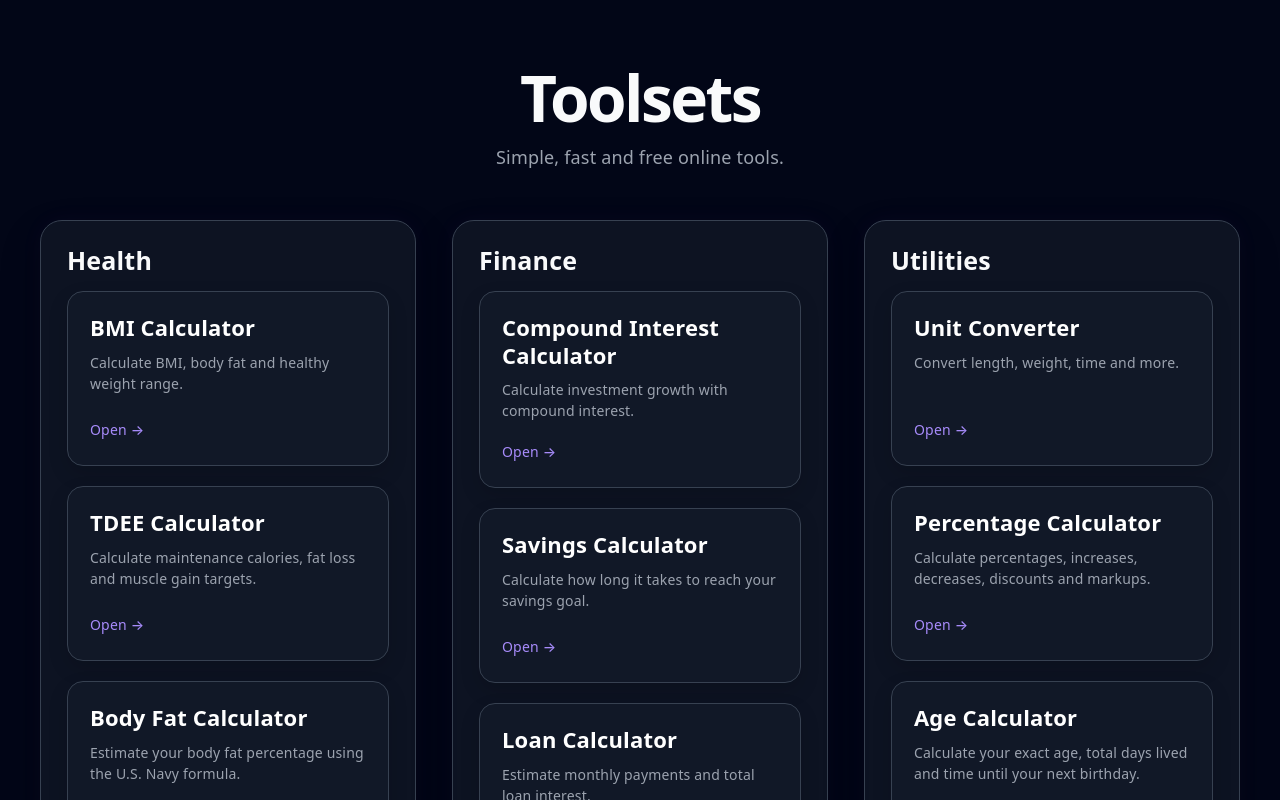
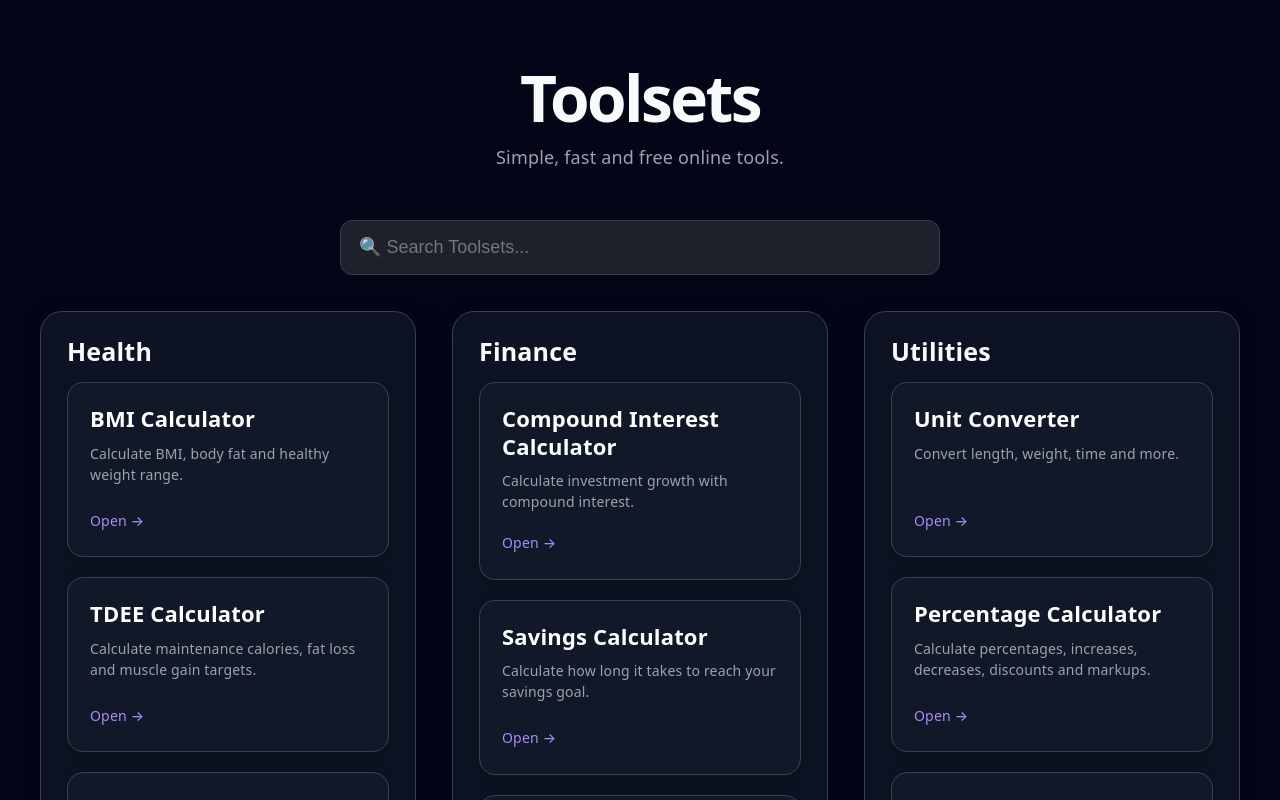
Before and after one commit to KottBeggemott/toolsets-home, a React (Vite) app: page / in a window 1280 px wide. Shown: the top 800 px of the page. Built offline with nearby package versions, Linux system fonts and the light colour scheme.

Commit message:
Add homepage tool search

```diff
--- a/src/App.css
+++ b/src/App.css
@@ -191,3 +191,29 @@
     padding: 18px;
   }
 }
+.search-container {
+  max-width: 600px;
+  margin: 2rem auto;
+}
+
+.search-input {
+  width: 100%;
+  padding: 0.9rem 1rem;
+  border: 1px solid #363d49;
+  border-radius: 12px;
+  background: #1c212b;
+  color: #fff;
+  font-size: 1rem;
+  box-sizing: border-box;
+}
+
+.search-input:focus {
+  outline: 2px solid #7583ff;
+  outline-offset: 2px;
+}
+.no-search-results {
+  margin: 3rem auto;
+  text-align: center;
+  color: #a9b0bd;
+  font-size: 1.1rem;
+}
--- a/src/App.tsx
+++ b/src/App.tsx
@@ -1,3 +1,4 @@
+import { useState } from "react";
 import "./App.css";
 import CompoundInterestCalculator from "./tools/compound-interest/CompoundInterestCalculator";
 import WorldCupMatchPredictor from "./tools/world-cup-match-predictor/WorldCupMatchPredictor";
@@ -11,44 +12,8 @@ import BMICalculator from "./tools/BMI-Calculator/BMICalculator";
 import UnitConverter from "./tools/Unit-Converter/UnitConverter";
 import AgeCalculator from "./tools/age-calculator/AgeCalculator";
 import TimezoneDifferenceCalculator from "./tools/TimezoneDifferenceCalculator/TimezoneDifferenceCalculator";
-function App() {
-  if (window.location.pathname === "/compound-interest") {
-  return <CompoundInterestCalculator />;
-}
-  if (window.location.pathname === "/tdee-calculator") {
-  return <TDEECalculator />;
-}
-  if (window.location.pathname === "/world-cup-timezone-converter") {
-  return <WorldCupTimezoneConverter />;
-}
-if (window.location.pathname === "/world-cup-match-predictor") {
-  return <WorldCupMatchPredictor />;
-}
-if (window.location.pathname === "/body-fat-calculator") {
-  return <BodyFatCalculator />;
-}
-if (window.location.pathname === "/percentage-calculator") {
-  return <PercentageCalculator />;
-}
-if (window.location.pathname === "/savings-calculator") {
-  return <SavingsCalculator />;
-}
-if (window.location.pathname === "/loan-calculator") {
-  return <LoanCalculator />;
-}
-if (window.location.pathname === "/bmi-calculator") {
-  return <BMICalculator />;
-}
-if (window.location.pathname === "/unit-converter") {
-  return <UnitConverter />;
-}
-if (window.location.pathname === "/age-calculator") {
-  return <AgeCalculator />;
-}
-if (window.location.pathname === "/timezone-difference") {
-  return <TimezoneDifferenceCalculator />;
-}
-    /*
+
+ /*
     {
       name: "World Cup Time Zone Converter",
       url: "/world-cup-timezone-converter",
@@ -124,6 +89,86 @@ const utilityTools = [
 }
 ];
 
+function App() {
+
+  const [searchQuery, setSearchQuery] = useState("");
+
+  const normalizedSearch = searchQuery.trim().toLowerCase();
+
+const matchesSearch = (
+  tool: {
+    name: string;
+    url: string;
+    description: string;
+  },
+  category: string
+) => {
+  if (!normalizedSearch) {
+    return true;
+  }
+
+  return (
+    tool.name.toLowerCase().includes(normalizedSearch) ||
+    tool.description.toLowerCase().includes(normalizedSearch) ||
+    category.toLowerCase().includes(normalizedSearch)
+  );
+};
+
+const filteredHealthTools = healthTools.filter((tool) =>
+  matchesSearch(tool, "health")
+);
+
+const filteredFinanceTools = financeTools.filter((tool) =>
+  matchesSearch(tool, "finance")
+);
+
+const filteredUtilityTools = utilityTools.filter((tool) =>
+  matchesSearch(tool, "utilities")
+);
+
+const hasSearchResults =
+  filteredHealthTools.length > 0 ||
+  filteredFinanceTools.length > 0 ||
+  filteredUtilityTools.length > 0;
+
+  if (window.location.pathname === "/compound-interest") {
+  return <CompoundInterestCalculator />;
+}
+  if (window.location.pathname === "/tdee-calculator") {
+  return <TDEECalculator />;
+}
+  if (window.location.pathname === "/world-cup-timezone-converter") {
+  return <WorldCupTimezoneConverter />;
+}
+if (window.location.pathname === "/world-cup-match-predictor") {
+  return <WorldCupMatchPredictor />;
+}
+if (window.location.pathname === "/body-fat-calculator") {
+  return <BodyFatCalculator />;
+}
+if (window.location.pathname === "/percentage-calculator") {
+  return <PercentageCalculator />;
+}
+if (window.location.pathname === "/savings-calculator") {
+  return <SavingsCalculator />;
+}
+if (window.location.pathname === "/loan-calculator") {
+  return <LoanCalculator />;
+}
+if (window.location.pathname === "/bmi-calculator") {
+  return <BMICalculator />;
+}
+if (window.location.pathname === "/unit-converter") {
+  return <UnitConverter />;
+}
+if (window.location.pathname === "/age-calculator") {
+  return <AgeCalculator />;
+}
+if (window.location.pathname === "/timezone-difference") {
+  return <TimezoneDifferenceCalculator />;
+}
+
+
   return (
     <div className="container">
       <h1>Toolsets</h1>
@@ -132,12 +177,23 @@ const utilityTools = [
         Simple, fast and free online tools.
       </p>
 
+      <div className="search-container">
+  <input
+    type="text"
+    placeholder="🔍 Search Toolsets..."
+    value={searchQuery}
+    onChange={(e) => setSearchQuery(e.target.value)}
+    className="search-input"
+  />
+</div>
+
      <div className="category-grid">
+      {filteredHealthTools.length > 0 && (
   <section className="category-section">
     <h2>Health</h2>
 
     <div className="tool-stack">
-      {healthTools.map((tool) => (
+      {filteredHealthTools.map((tool) => (
         <a
           key={tool.name}
           href={tool.url}
@@ -150,12 +206,14 @@ const utilityTools = [
       ))}
     </div>
   </section>
+      )}
 
+{filteredFinanceTools.length > 0 && (
   <section className="category-section">
     <h2>Finance</h2>
 
     <div className="tool-stack">
-      {financeTools.map((tool) => (
+      {filteredFinanceTools.map((tool) => (
         <a
           key={tool.name}
           href={tool.url}
@@ -168,12 +226,13 @@ const utilityTools = [
       ))}
     </div>
   </section>
-
+)}
+{filteredUtilityTools.length > 0 && (
   <section className="category-section">
     <h2>Utilities</h2>
 
     <div className="tool-stack">
-      {utilityTools.map((tool) => (
+      {filteredUtilityTools.map((tool) => (
         <a
           key={tool.name}
           href={tool.url}
@@ -186,7 +245,13 @@ const utilityTools = [
       ))}
     </div>
   </section>
+)}
 </div>
+{!hasSearchResults && normalizedSearch && (
+  <p className="no-search-results">
+    No tools found for “{searchQuery}”.
+  </p>
+)}
     </div>
   );
 }
```
Also changed, not shown: 2 other files (tests, documents, lock files or other folders).
